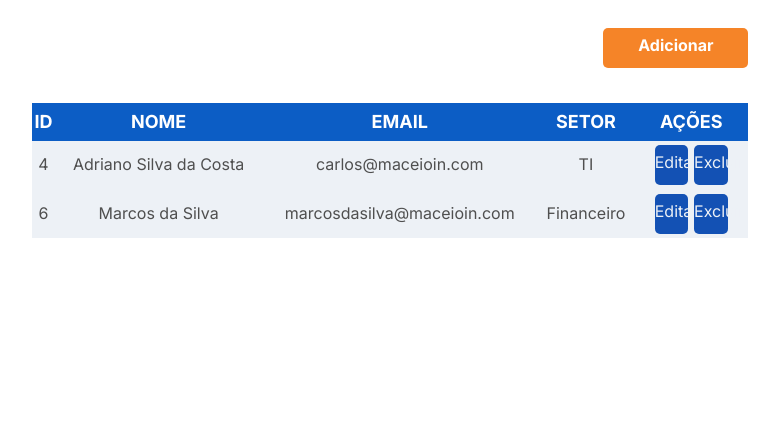
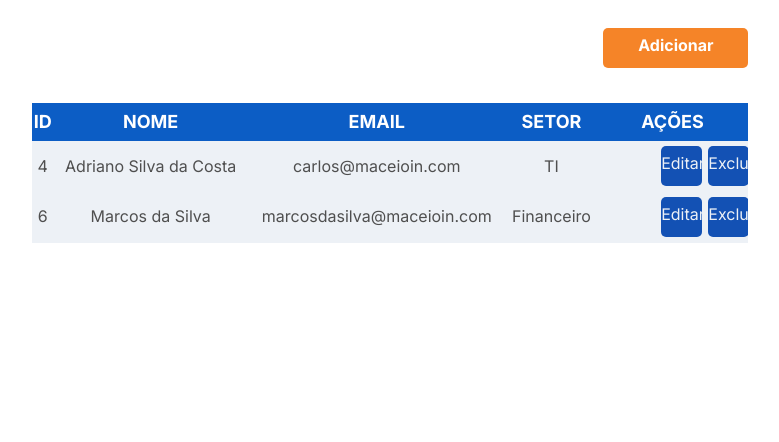
Before and after one commit to Nannnyy/maceio-in, a Django app: page /listar in a window 1280 px wide. Shown: the part 234-676 px from the top of the page, without its empty margins (250-1029 px from the left). Run offline with Django 5.2, Linux system fonts and the light colour scheme; a user stored in the database is signed in; data comes from the database, SQL or seed files in the repository; both versions use the stored data as it was after the commit.

Commit message:
fix: edit and delete button in the employee table

```diff
--- a/maceioin/core/static/css/funcionario.css
+++ b/maceioin/core/static/css/funcionario.css
@@ -78,6 +78,10 @@ td {
 }
 
 .container_button {
+    margin: 3% 0;
+    padding-left: 40px;
+
+    width: 90%;
     display: flex;
     justify-content: center;
     gap: 5%;
```
Also changed, not shown: maceioin/db.sqlite3.
